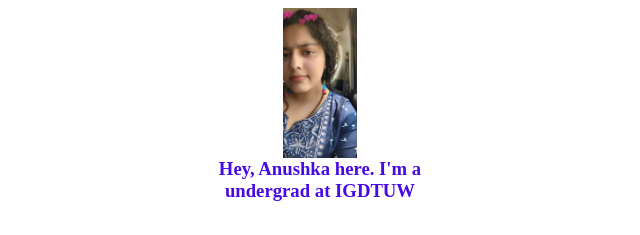
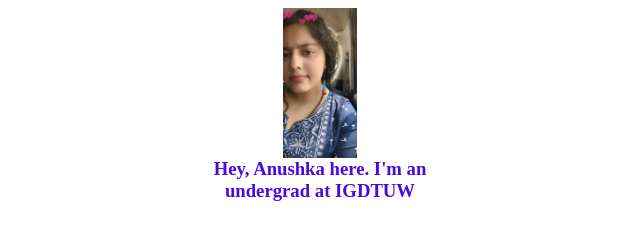
Before and after one commit to anushkashankarr/anushkashankar, a plain HTML site: page index.html in a window 1280 px wide. Shown: the top 235 px of the page, 320-960 px from the left. Drawn offline with Linux system fonts and the light colour scheme.

Commit message:
Update index.html

```diff
--- a/index.html
+++ b/index.html
@@ -129,7 +129,7 @@
     <center>
         <h3 class="name">
             <img src="Snapchat-2006006229.jpg" alt="image">
-            Hey, Anushka here. I'm a undergrad at IGDTUW
+            Hey, Anushka here. I'm an undergrad at IGDTUW
         </h3>
 
 
```
